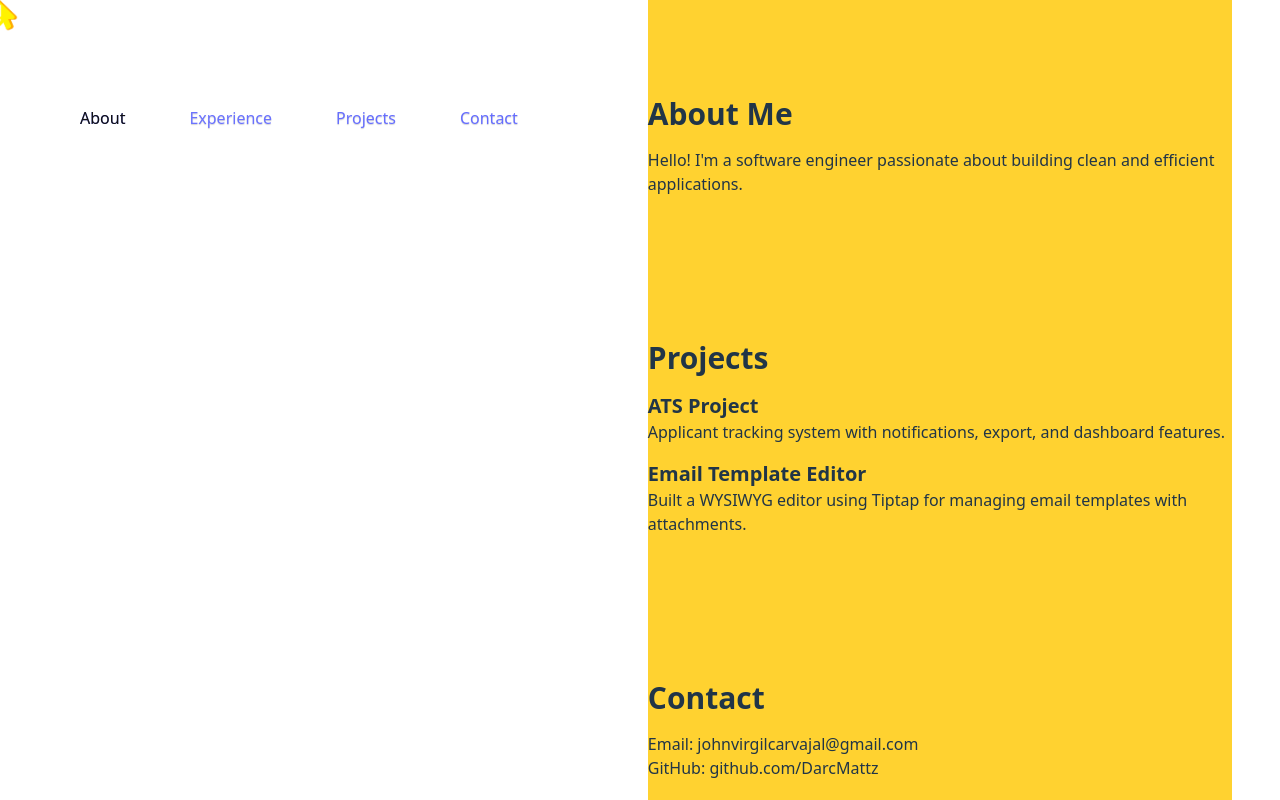
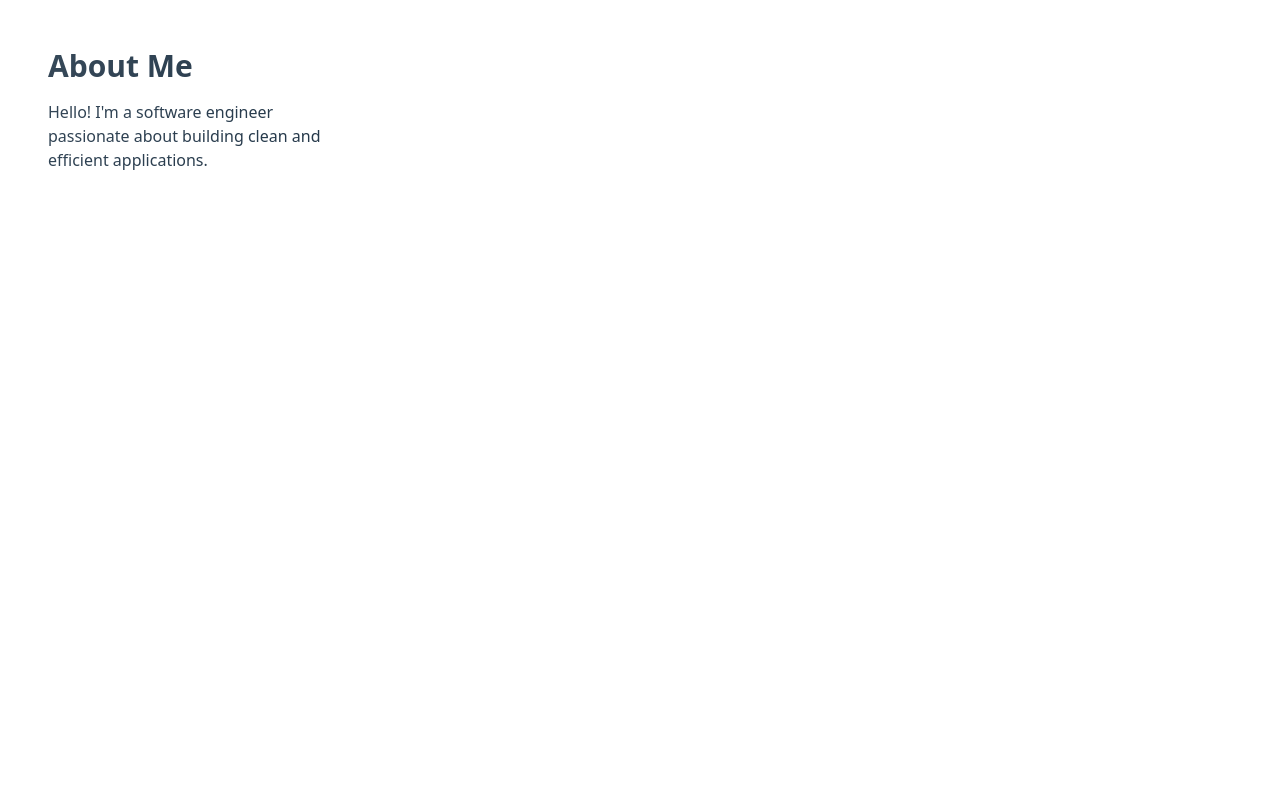
Before and after one commit to DarcMattz/Jibee, a React (Vite) app: page / in a window 1280 px wide. Shown: the top 800 px of the page. Built offline with nearby package versions, Linux system fonts and the light colour scheme.

Commit message:
Add react-router for navigation and refactor App component structure

```diff
--- a/package.json
+++ b/package.json
@@ -14,6 +14,7 @@
     "framer-motion": "^12.7.4",
     "react": "^19.0.0",
     "react-dom": "^19.0.0",
+    "react-router": "^7.5.1",
     "tailwindcss": "^4.1.4"
   },
   "devDependencies": {
--- a/src/App.jsx
+++ b/src/App.jsx
@@ -1,32 +1,18 @@
 import Sidebar from "./components/Sidebar";
 import Content from "./components/Content";
 import CustomCursor from "./components/CustomCursor";
-import TextCursor from "./components/TextCursor";
-import TextPressure from "./components/TextPressure";
-import GooeyNav from "./components/GooeyNav";
+import { BrowserRouter, Routes, Route, Navigate } from "react-router";
 
 function App() {
-  // update with your own items
-  const items = [
-    { label: "About", href: "#" },
-    { label: "Experience", href: "#" },
-    { label: "Projects", href: "#" },
-    { label: "Contact", href: "#" },
-  ];
-
   return (
     <>
-      <CustomCursor />
-      <div className="mx-auto min-h-screen max-w-screen-xl px-6 py-12 font-sans md:px-12 md:py-16 lg:py-0">
-        <div className="lg:flex lg:justify-between lg:gap-4">
-          <div className="lg:sticky lg:top-0 lg:flex lg:max-h-screen lg:w-[50%] lg:flex-col lg:justify-between lg:py-24">
-            <GooeyNav items={items} />
-          </div>
-          <div className="pt-24 lg:w-[50%] w-full lg:py-24 bg-amber-300">
-            <Content />
-          </div>
-        </div>
-      </div>
+    <CustomCursor />
+      <BrowserRouter>
+        <Routes>
+          <Route path="/" element={<Content />} />
+          <Route path="*" element={<Navigate to="/" />} />
+        </Routes>
+      </BrowserRouter>
     </>
   );
 }
--- a/src/components/Content.jsx
+++ b/src/components/Content.jsx
@@ -1,25 +1,26 @@
-import About from "./sections/About";
-import Projects from "./sections/Projects";
-import Contact from "./sections/Contact";
+import About from "./sections/About.jsx";
+import Projects from "./sections/Projects.jsx";
+import Contact from "./sections/Contact.jsx";
 
 const Content = () => {
     return (
-    <div className="">
+        // <div className="w-full h-full bg-amber-300 p-6 lg:p-12">
+        <div className="w-1/2 h-full p-6 lg:p-12">
             <section
                 id="about"
-        className="mb-16 scroll-mt-16 md:mb-24 lg:mb-36 lg:scroll-mt-24"
+                className="mb-16 scroll-mt-16 md:mb-24 lg:mb-36 lg:scroll-mt-24 h-screen "
             >
                 <About />
             </section>
             <section
                 id="projects"
-        className="mb-16 scroll-mt-16 md:mb-24 lg:mb-36 lg:scroll-mt-24"
+                className="mb-16 scroll-mt-16 md:mb-24 lg:mb-36 lg:scroll-mt-24 h-screen"
             >
                 <Projects />
             </section>
             <section
                 id="contact"
-        className="mb-16 scroll-mt-16 md:mb-24 lg:mb-36 lg:scroll-mt-24"
+                className="mb-16 scroll-mt-16 md:mb-24 lg:mb-36 lg:scroll-mt-24 h-screen"
             >
                 <Contact />
             </section>
--- a/src/components/CustomCursor.jsx
+++ b/src/components/CustomCursor.jsx
@@ -50,6 +50,7 @@ export default function CustomCursor() {
   return isVisible ? (
     <>
       {/* Big Blur Shadow */}
+
       <div
         className="pointer-events-none fixed z-40 w-52 h-52 rounded-full bg-white opacity-70 blur-[150px] transform -translate-x-1/2 -translate-y-1/2 transition-transform duration-75"
         style={{
@@ -57,9 +58,8 @@ export default function CustomCursor() {
           left: `${position.x}px`,
         }}
       />
-
       {/* Actual Cursor Image */}
-      <img
+      {/* <img
         src={isPointer ? pointer : arrow}
         alt="custom cursor"
         className="pointer-events-none fixed top-0 left-0 z-50 w-10 h-10 transform -translate-x-1/2 -translate-y-1/2 transition-transform duration-75"
@@ -67,7 +67,7 @@ export default function CustomCursor() {
           top: `${position.y + 15}px`,
           left: `${position.x + 7}px`,
         }}
-      />
+      /> */}
     </>
   ) : null;
 }
--- a/src/components/Sidebar.jsx
+++ b/src/components/Sidebar.jsx
@@ -1,16 +1,33 @@
+import React from "react";
+
 const Sidebar = () => {
+    const items = [
+        { label: "About", href: "#about" },
+        { label: "Projects", href: "#projects" },
+        { label: "Contact", href: "#contact" },
+    ];
+
+    const handleClick = (href) => {
+        const target = document.querySelector(href);
+        target.scrollIntoView({
+            behavior: "smooth",
+            block: "start",
+        });
+    };
+
     return (
         <div className="flex-1 w-1/2 text-white p-6 min-h-screen">
             <h1 className="text-2xl font-bold mb-8">Jibee</h1>
             <nav className="space-y-4">
-        {["about", "projects", "contact"].map((section) => (
-          <a
-            key={section}
-            href={`#${section}`}
-            className="block text-lg hover:text-cyan-400 transition-colors"
+                {items.map((section) => (
+                    <button
+                        key={section.href}
+                        onClick={() => handleClick(section.href)}
+                        className="block text-lg hover:text-cyan-400 transition duration-300 ease-in-out"
+                        tabIndex={0}
                     >
-            {section.charAt(0).toUpperCase() + section.slice(1)}
-          </a>
+                        {section.label}
+                    </button>
                 ))}
             </nav>
         </div>
--- /dev/null
+++ b/src/pages/Home.jsx
@@ -0,0 +1,10 @@
+const Portfolio = () => {
+    return (
+        <div>
+            <h1>Portfolio</h1>
+            <p>This is the portfolio page.</p>
+        </div>
+    );
+}
+
+export default Portfolio;
```
Also changed, not shown: 1 other file (tests, documents, lock files or other folders). Lines whose indentation alone changed are shown as unchanged.
